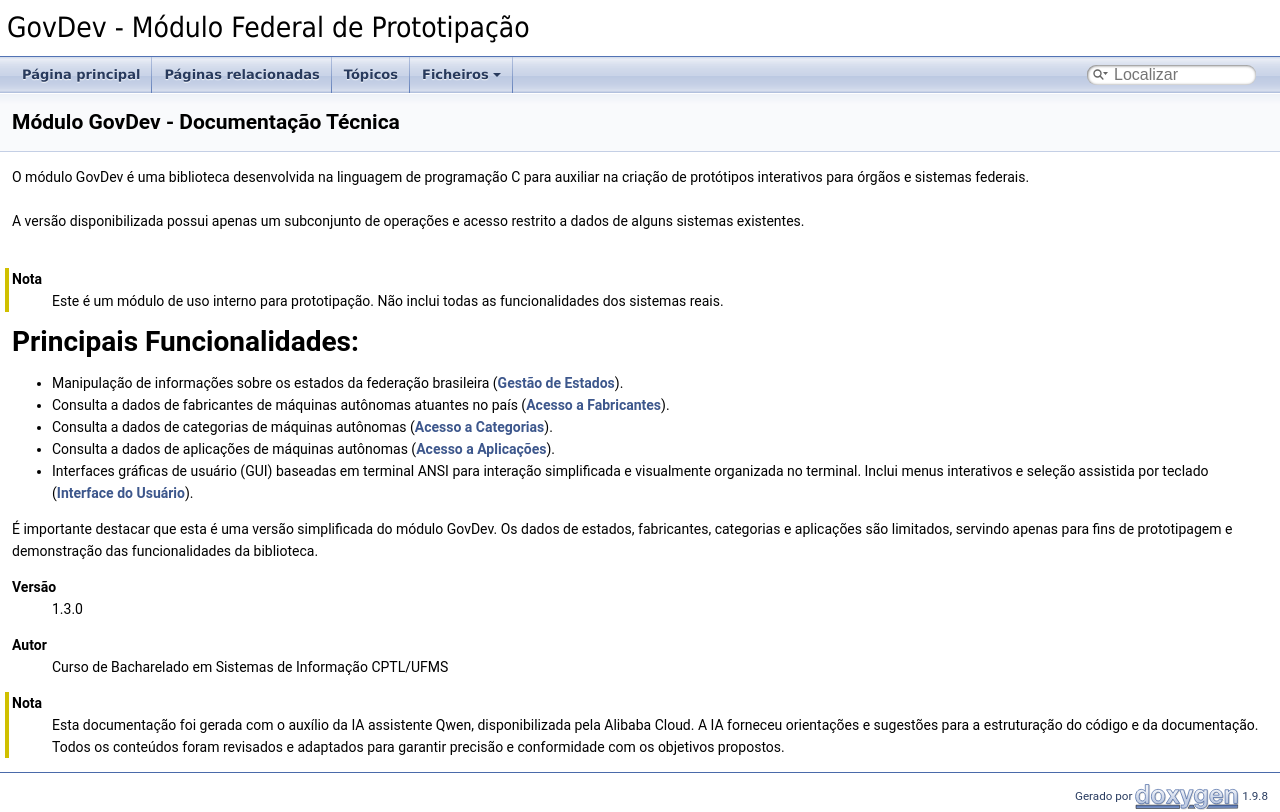
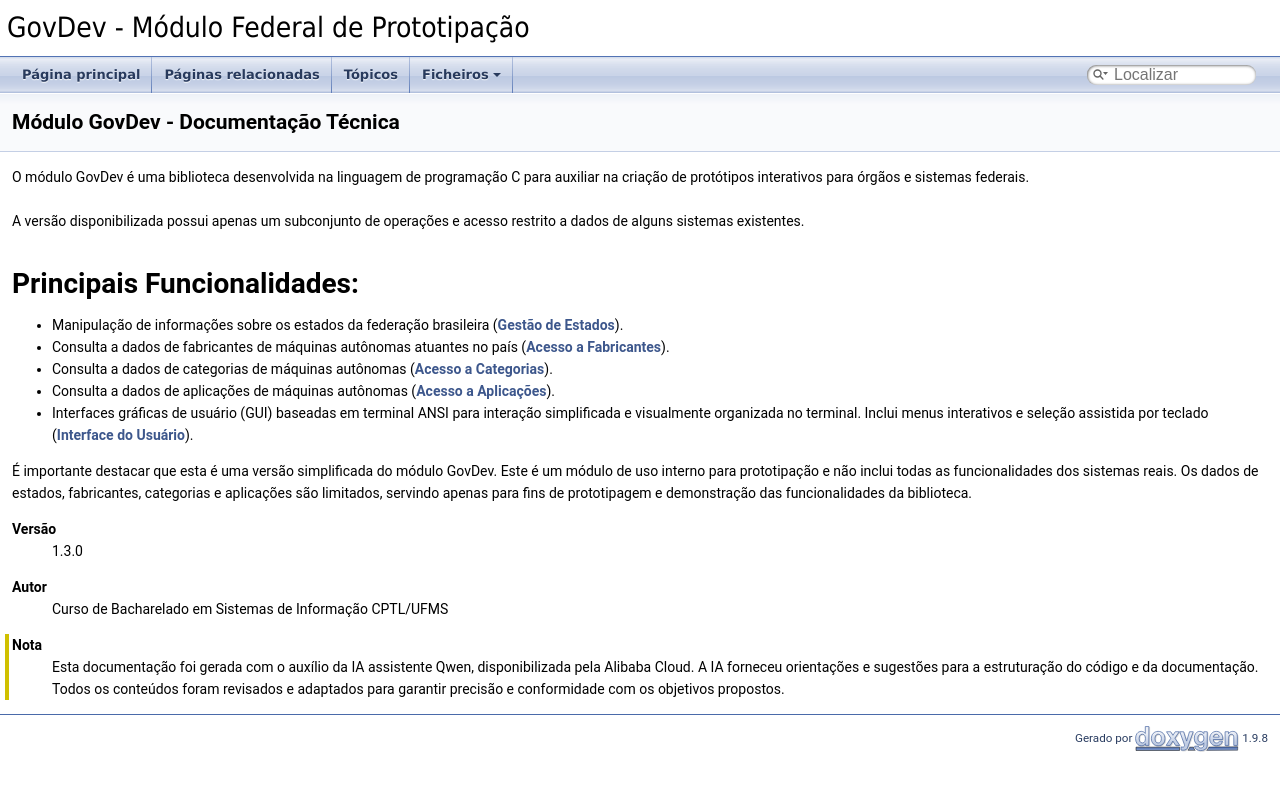
Before and after one commit to rfiorilo/gov_dev, a plain HTML site: page index.html in a window 1280 px wide. Drawn offline with Linux system fonts and the light colour scheme.

Commit message:
Add files via upload

```diff
--- a/index.html
+++ b/index.html
@@ -76,7 +76,7 @@ $(function() {
 <br  />
  A versão disponibilizada possui apenas um subconjunto de operações e acesso restrito a dados de alguns sistemas existentes. <br  />
 <br  />
- </p><dl class="section note"><dt>Nota</dt><dd>Este é um módulo de uso interno para prototipação. Não inclui todas as funcionalidades dos sistemas reais.</dd></dl>
+</p>
 <h1><a class="anchor" id="features"></a>
 Principais Funcionalidades:</h1>
 <ul>
@@ -86,7 +86,7 @@ Principais Funcionalidades:</h1>
 <li>Consulta a dados de aplicações de máquinas autônomas (<a class="el" href="group__aplicacoes.html">Acesso a Aplicações</a>).</li>
 <li>Interfaces gráficas de usuário (GUI) baseadas em terminal ANSI para interação simplificada e visualmente organizada no terminal. Inclui menus interativos e seleção assistida por teclado (<a class="el" href="group__interface.html">Interface do Usuário</a>).</li>
 </ul>
-<p>É importante destacar que esta é uma versão simplificada do módulo GovDev. Os dados de estados, fabricantes, categorias e aplicações são limitados, servindo apenas para fins de prototipagem e demonstração das funcionalidades da biblioteca.</p>
+<p>É importante destacar que esta é uma versão simplificada do módulo GovDev. Este é um módulo de uso interno para prototipação e não inclui todas as funcionalidades dos sistemas reais. Os dados de estados, fabricantes, categorias e aplicações são limitados, servindo apenas para fins de prototipagem e demonstração das funcionalidades da biblioteca.</p>
 <dl class="section version"><dt>Versão</dt><dd>1.3.0 </dd></dl>
 <dl class="section author"><dt>Autor</dt><dd>Curso de Bacharelado em Sistemas de Informação CPTL/UFMS </dd></dl>
 <dl class="section note"><dt>Nota</dt><dd>Esta documentação foi gerada com o auxílio da IA assistente Qwen, disponibilizada pela Alibaba Cloud. A IA forneceu orientações e sugestões para a estruturação do código e da documentação. Todos os conteúdos foram revisados e adaptados para garantir precisão e conformidade com os objetivos propostos. </dd></dl>
```
